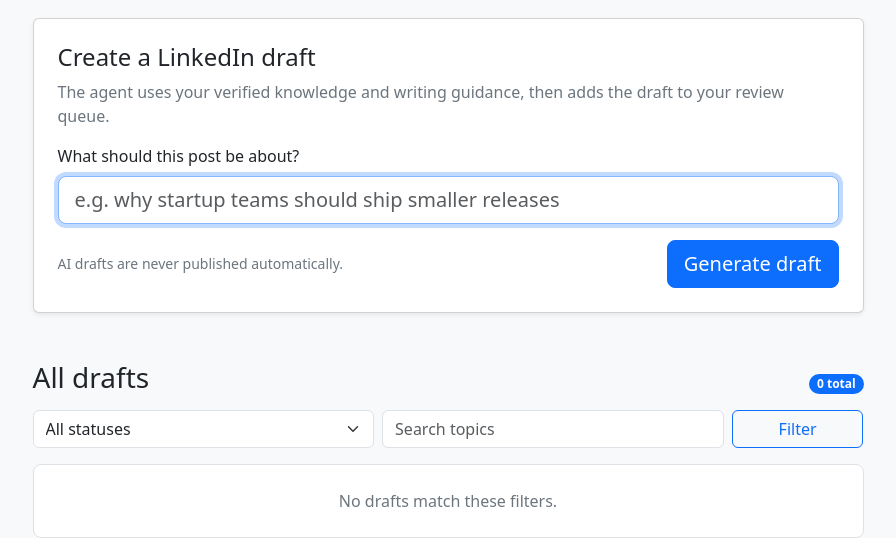
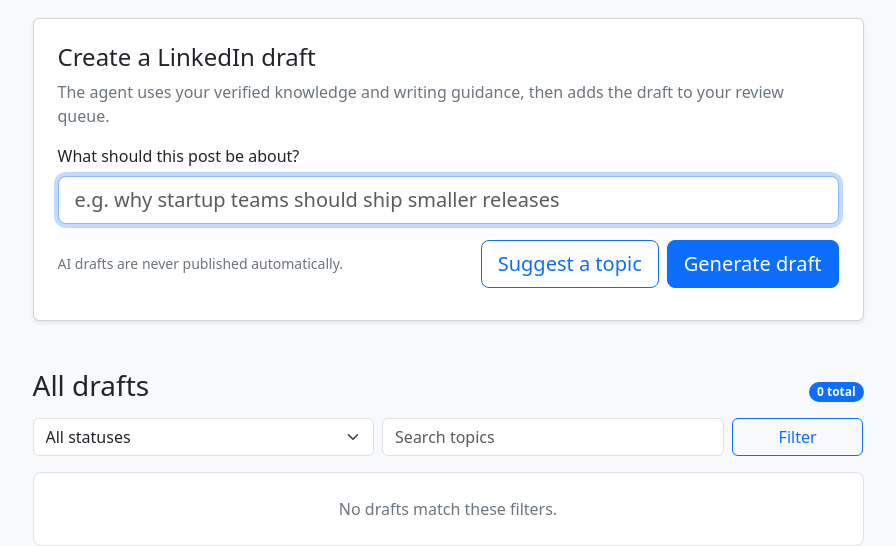
Before and after one commit to Aman-Bharawa/LinkedIn-AI-Content-agent, a Django app: page / in a window 1280 px wide. Shown: the part 308-854 px from the top of the page, without its empty margins (192-1088 px from the left). Run offline with Django 5.2, Linux system fonts and the light colour scheme; the visitor is signed in with stand-in values (Sample User, id 1); data that the repository does not hold is empty; parts of the project's set-up code (start-up, migrations or seed data) failed here and were passed over; some libraries are stand-ins or nearby versions.

Commit message:
Add topic suggestion button

```diff
--- a/apps/core/views.py
+++ b/apps/core/views.py
@@ -10,6 +10,7 @@
 from django.views.decorators.http import require_GET
 
 from apps.accounts.models import LinkedInAccount, is_owner
+from apps.content.models import ContentTopic
 from apps.posts.forms import GeneratePostForm
 from apps.posts.models import LinkedInPost, PostReview, PostStatus
 
@@ -67,6 +68,11 @@
             "selected_status": selected_status,
             "search_term": search_term,
             "linkedin_account": LinkedInAccount.objects.filter(is_active=True).first(),
+            "suggested_topics": list(
+                ContentTopic.objects.filter(is_active=True)
+                .order_by("used_count", "last_used_at", "-created_at")
+                .values_list("title", flat=True)[:12]
+            ),
             "latest_scheduled_run": ScheduledDraftRun.objects.filter(
                 run_date__gte=timezone.localdate() - timedelta(days=1)
             )
--- a/templates/core/home.html
+++ b/templates/core/home.html
@@ -52,8 +52,12 @@
             {% if form.keyword.errors %}<div class="text-danger small mt-1">{{ form.keyword.errors|join:", " }}</div>{% endif %}
             <div class="d-flex flex-wrap justify-content-between align-items-center gap-3 mt-3">
               <span class="small text-secondary">AI drafts are never published automatically.</span>
-              <button type="submit" class="btn btn-primary btn-lg">Generate draft</button>
+              <div class="d-flex flex-wrap gap-2">
+                <button type="button" class="btn btn-outline-primary btn-lg" id="suggest-topic">Suggest a topic</button>
+                <button type="submit" class="btn btn-primary btn-lg">Generate draft</button>
+              </div>
             </div>
+            <p class="small text-secondary mt-2 mb-0" id="topic-suggestion-status" aria-live="polite"></p>
           </form>
         </div>
       </section>
@@ -106,3 +110,39 @@
     </div>
   </div>
 {% endblock %}
+
+{% block extra_js %}
+  {{ suggested_topics|json_script:"suggested-topics-data" }}
+  <script>
+    (() => {
+      const input = document.getElementById("id_keyword");
+      const button = document.getElementById("suggest-topic");
+      const status = document.getElementById("topic-suggestion-status");
+      const topicData = document.getElementById("suggested-topics-data");
+      if (!input || !button || !status || !topicData) return;
+
+      const savedTopics = JSON.parse(topicData.textContent);
+      const fallbackTopics = [
+        "How early-stage teams can validate a product idea before building it",
+        "A practical way to make code reviews more useful for a small team",
+        "What developers should consider before adopting AI coding tools",
+        "How smaller software releases help teams learn from users sooner",
+        "Ways to balance technical debt with shipping product improvements",
+        "How engineers can protect focused time while working across a busy team"
+      ];
+      const topics = savedTopics.length ? savedTopics : fallbackTopics;
+      let lastTopic = "";
+
+      button.addEventListener("click", () => {
+        const choices = topics.filter((topic) => topic !== lastTopic);
+        const topic = choices[Math.floor(Math.random() * choices.length)] || topics[0];
+        input.value = topic;
+        input.dispatchEvent(new Event("input", { bubbles: true }));
+        input.focus();
+        input.setSelectionRange(input.value.length, input.value.length);
+        lastTopic = topic;
+        status.textContent = "Topic added. You can edit it, then generate your draft.";
+      });
+    })();
+  </script>
+{% endblock %}
```
